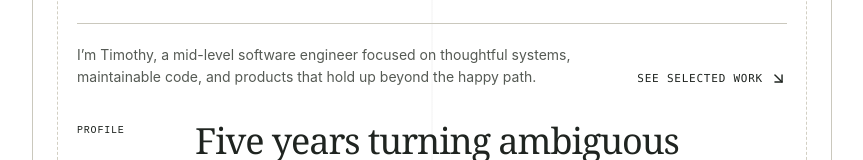
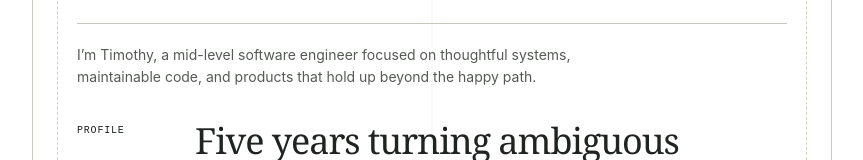
Before and after one commit to timwong101/my-portfolio, a React (Vite) app: page / in a window 1280 px wide. Shown: the part 392-552 px from the top of the page, without its empty margins (208-1071 px from the left). Built offline with nearby package versions, Linux system fonts and the light colour scheme.

Commit message:
Remove selected work link

```diff
--- a/src/App.tsx
+++ b/src/App.tsx
@@ -1,5 +1,4 @@
 import {
-  ArrowDownRight,
   ArrowUp,
   ArrowUpRight,
   BriefcaseBusiness,
@@ -107,7 +106,6 @@ function App() {
               I’m Timothy, a mid-level software engineer focused on thoughtful systems,
               maintainable code, and products that hold up beyond the happy path.
             </p>
-            <a className="text-link" href="#projects">See selected work <ArrowDownRight size={17} /></a>
           </div>
           <div className="profile-block" aria-labelledby="profile-title">
             <p className="profile-label">Profile</p>
```
